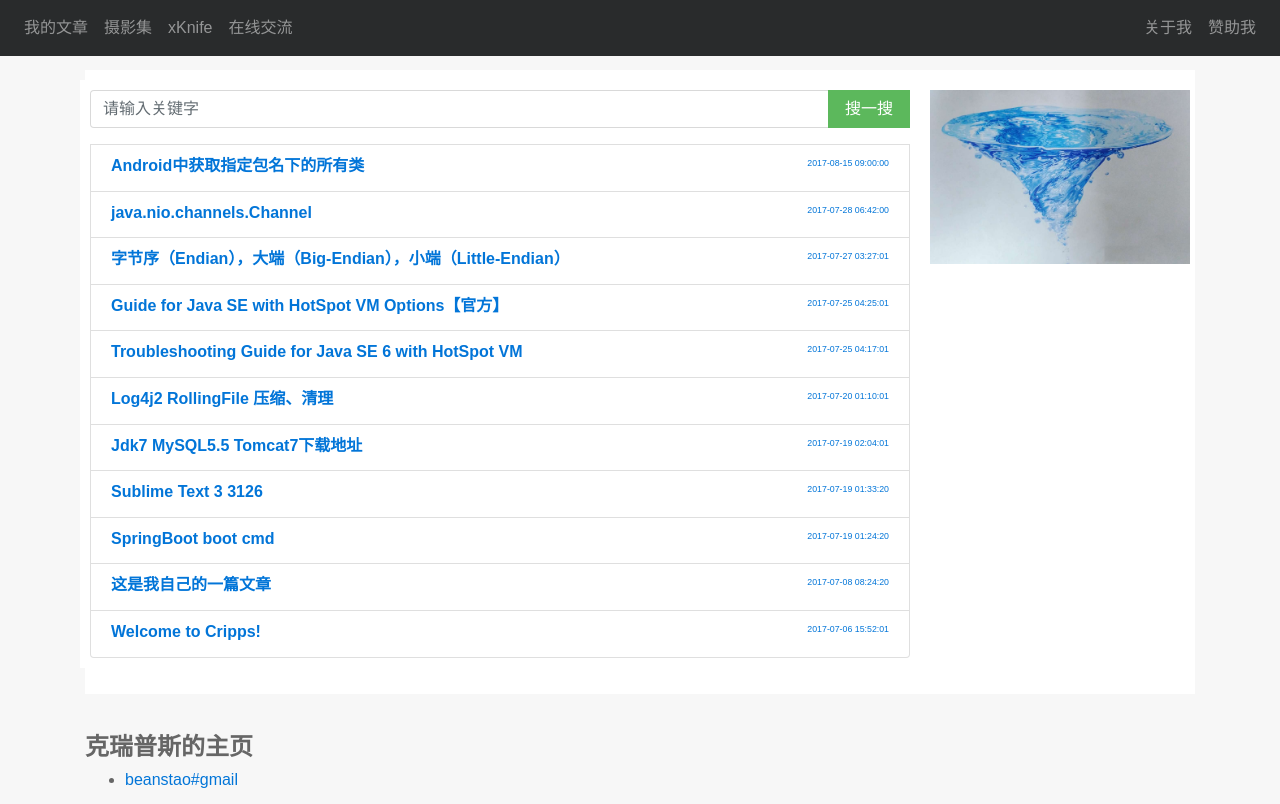
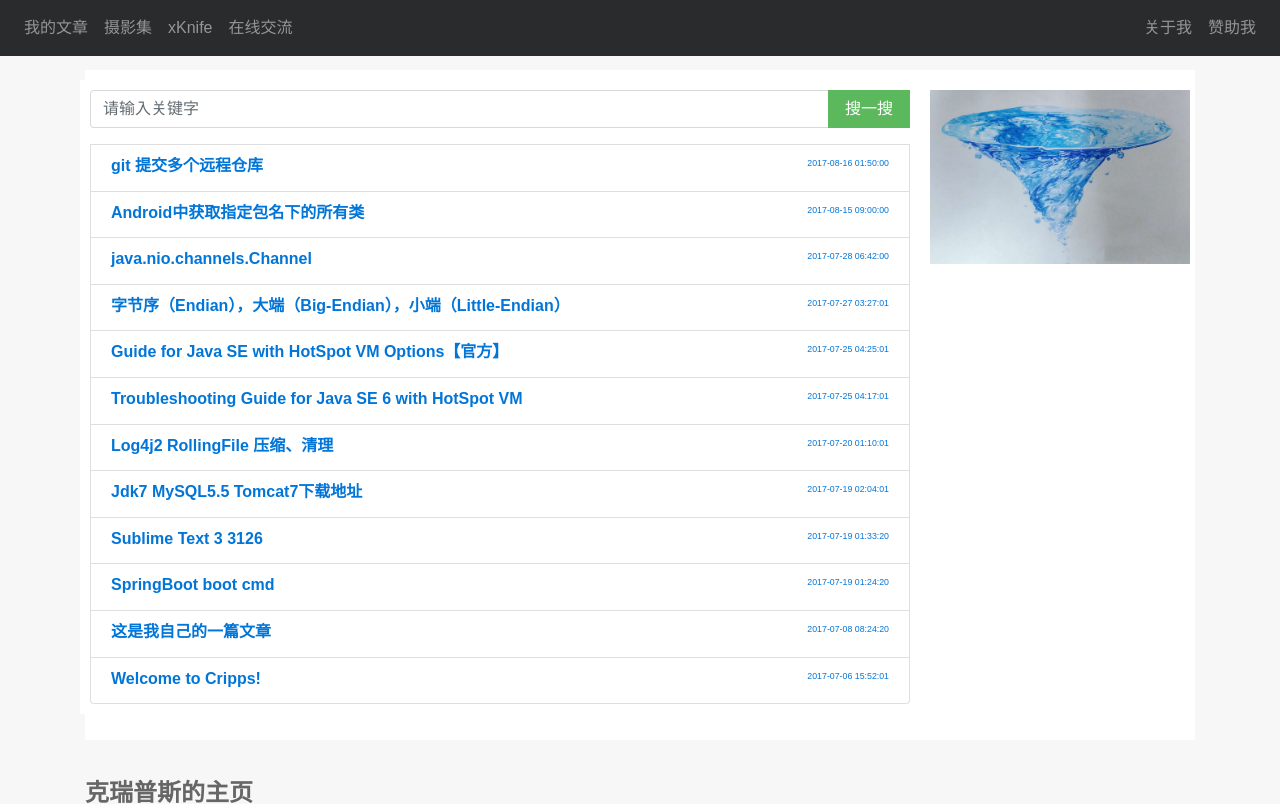
Before and after one commit to beanstt/beanstt.github.io, a Jekyll site: the page built from index.md, in a window 1280 px wide and 951 px high, cut to the strip 0-804 px from the top of the window. Built offline with Jekyll 4.4.1, drawn with Linux system fonts in a browser that asks for light colours; nearby versions of some CDN libraries; some of the changed lines change nothing that is shown.

Commit message:
add : git多个remote

````diff
--- /dev/null
+++ b/_posts/2017-08-16-git all.md
@@ -0,0 +1,45 @@
+---
+layout: post
+title:  "git 提交多个远程仓库"
+date:   2017-08-16 09:50:00 +0800
+categories: git
+---
+# 前言（废话）
+对于一个git项目，有两种方式初始化：
+1.  在本地创建项目，commit，push到github；
+2.  从github clone下来的项目结构；
+
+# 正文（两种方法）
+## 方法一
+```
+-   在项目路径下打开git Bash；
+-   1.  如果是第1种情况，首先要添加一个remote，这里是origin，也可以是别的名字，输入:git remote add origin [URL]；
+    2.  如果是第2种直接添加另一个remote，输入:git remote set-url --add origin [URL]；
+    3.  如果有多个,按照上面第2步命令进行添加；
+
+-   提交的时候输入:git push origin --all
+
+在操作完上面的添加命令后，如果我们打开.git/config文件,我们可以看到这样的配置:
+[plain] view plain copy
+[remote "origin"]
+    url = https://github.com/xxxxx.git
+    fetch = +refs/heads/*:refs/remotes/origin/*
+    url = https://gitee.com/xxxxxx.git
+
+从这个配置可以引出我们的第二种方法.
+```
+
+## 方法二
+```
+直接配置.git/config文件
+
+在配置中添加:
+
+[plain] view plain copy
+[remote "origin"]
+    url = https://github.com/xxxxx.git
+    url = https://gitee.com/xxxxxx.git
+
+有多少个远程库,就配置多少个url即可.
+从这里可以看出,第一种方法生成的配置中还有一个fetch配置,这个配置可以完全去掉.
+```
````
Also changed, not shown: _posts/2017-08-15-android DexFile.md (+5 -5 lines).
